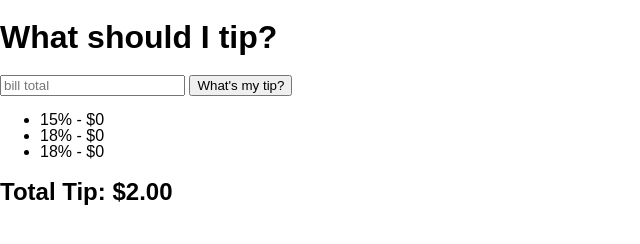
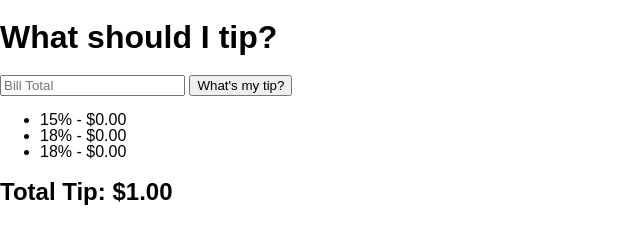
Before and after one commit to uncrownedthrone/ic-tip-calc, a website: page public/index.html in a window 1280 px wide. Both pictures are taken after a click on the button "What's my tip?". Shown: the full height of the page, 0-640 px from the left. Drawn offline with Linux system fonts and the light colour scheme.

Commit message:
final version

```diff
--- a/public/index.html
+++ b/public/index.html
@@ -10,14 +10,14 @@
   <body>
     <h1>What should I tip?</h1>
     <main>
-      <input class="bill-total" type="number" placeholder="bill total" />
+      <input class="bill-total" type="number" placeholder="Bill Total" />
       <button>What's my tip?</button>
       <ul>
         <li>15% - $<span class="fifteen-percent"></span></li>
         <li>18% - $<span class="eighteen-percent"></span></li>
         <li>18% - $<span class="twenty-percent"></span></li>
       </ul>
-      <h2>Total Tip: $2.00</h2>
+      <h2>Total Tip: $1.00</h2>
     </main>
     <script src="/main.js" charset="utf-8"></script>
   </body>
--- a/public/main.js
+++ b/public/main.js
@@ -15,9 +15,15 @@ const calculateTip = () => {
   console.log(eighteenPercentTip)
   console.log(twentyPercentTip)
   // display the tip amounts
-  document.querySelector('.fifteen-percent').textContent = fifteenPercentTip
-  document.querySelector('.eighteen-percent').textContent = eighteenPercentTip
-  document.querySelector('.twenty-percent').textContent = twentyPercentTip
+  document.querySelector(
+    '.fifteen-percent'
+  ).textContent = fifteenPercentTip.toFixed(2)
+  document.querySelector(
+    '.eighteen-percent'
+  ).textContent = eighteenPercentTip.toFixed(2)
+  document.querySelector(
+    '.twenty-percent'
+  ).textContent = twentyPercentTip.toFixed(2)
 }
 
 document.addEventListener('DOMContentLoaded', main)
```
